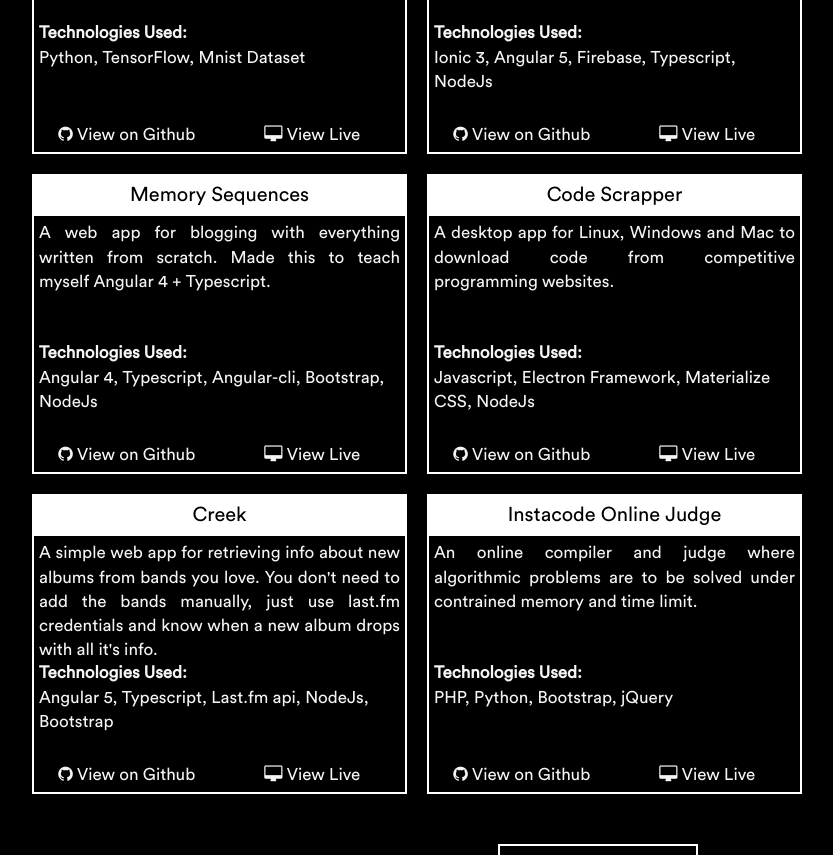
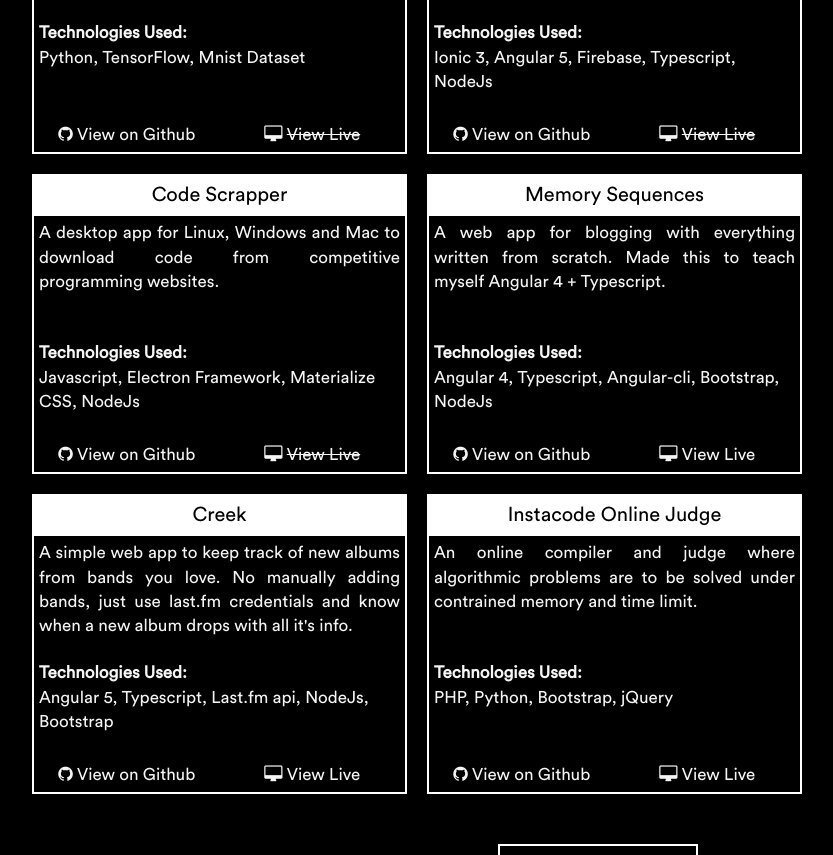
Before and after one commit to strcoder4007/theTownCenter, an Angular app: page / in a window 1280 px wide. Shown: the part 580-1435 px from the top of the page, without its empty margins (42-875 px from the left). Built offline with nearby package versions, Linux system fonts and the light colour scheme.

Commit message:
strike implemented finally

```diff
--- a/src/app/home/home.component.css
+++ b/src/app/home/home.component.css
@@ -87,6 +87,22 @@
     bottom: 5px;
     width: 100%;
 }
+
+.disableEffect:hover {
+    color:gray !important;
+}
+
+
+
+
+
+
+
+
+
+
+
+
 
 @media(max-width: 1920px) {
     .mynavOptions{
--- a/src/app/home/home.component.html
+++ b/src/app/home/home.component.html
@@ -33,8 +33,12 @@
   <div class="row gutter-0 linkSection">
     <div class="col-xs-6" style="text-align: center"><a href="{{project.git}}" class="projectLink" target="_blank"><i class="fa fa-github"></i>&nbsp;View on Github</a>
     </div>
-    <div class="col-xs-6" style="text-align: center"><a href="{{project.live}}" class="projectLink" target="_blank"><i class="fa fa-desktop"></i>&nbsp;View Live</a>
+    <div *ngIf="project.live.length != 4; else strikeBlock"class="col-xs-6" style="text-align: center"><a href="{{project.live}}" class="projectLink" target="_blank"><i class="fa fa-desktop"></i>&nbsp;View Live</a>
     </div>
+    <ng-template #strikeBlock>
+            <div class="col-xs-6 projectLink disableEffect" style="text-align: center"><i class="fa fa-desktop"></i>&nbsp;<s>View Live</s>
+            </div>
+    </ng-template>
   </div>
 
 
@@ -70,8 +74,12 @@
 <div class="row gutter-0 linkSection">
   <div class="col-xs-6" style="text-align: center"><a href="{{project.git}}" class="projectLink" target="_blank"><i class="fa fa-github"></i>&nbsp;View on Github</a>
   </div>
-  <div class="col-xs-6" style="text-align: center"><a href="{{project.live}}" class="projectLink" target="_blank"><i class="fa fa-desktop"></i>&nbsp;View Live</a>
+  <div *ngIf="project.live.length != 4; else strikeBlock"class="col-xs-6" style="text-align: center"><a href="{{project.live}}" class="projectLink" target="_blank"><i class="fa fa-desktop"></i>&nbsp;View Live</a>
   </div>
+  <ng-template #strikeBlock>
+          <div class="col-xs-6 projectLink disableEffect" style="text-align: center"><i class="fa fa-desktop"></i>&nbsp;<s>View Live</s>
+          </div>
+  </ng-template>
 </div>
 </div>
 </span>
@@ -107,8 +115,12 @@
 <div class="row gutter-0 linkSection">
   <div class="col-xs-6" style="text-align: center"><a href="{{project.git}}" class="projectLink" target="_blank"><i class="fa fa-github"></i>&nbsp;View on Github</a>
   </div>
-  <div class="col-xs-6" style="text-align: center"><a href="{{project.live}}" class="projectLink" target="_blank"><i class="fa fa-desktop"></i>&nbsp;View Live</a>
+  <div *ngIf="project.live.length != 4; else strikeBlock"class="col-xs-6" style="text-align: center"><a href="{{project.live}}" class="projectLink" target="_blank"><i class="fa fa-desktop"></i>&nbsp;View Live</a>
   </div>
+  <ng-template #strikeBlock>
+          <div class="col-xs-6 projectLink disableEffect" style="text-align: center"><i class="fa fa-desktop"></i>&nbsp;<s>View Live</s>
+          </div>
+  </ng-template>
 </div>
 </div>
 </span>
--- a/src/assets/data.json
+++ b/src/assets/data.json
@@ -14,6 +14,13 @@
         "live": "null"
     },
     {
+        "heading": "Code Scrapper",
+        "about": "A desktop app for Linux, Windows and Mac to download code from competitive programming websites.",
+        "tech": ["Javascript", "Electron Framework", "Materialize CSS", "NodeJs"],
+        "git": "https://github.com/strcoder4007/codescrapper",
+        "live": "null"
+    },
+    {
         "heading": "Memory Sequences",
         "about": "A web app for blogging with everything written from scratch. Made this to teach myself Angular 4 + Typescript.",
         "tech": ["Angular 4", "Typescript", "Angular-cli", "Bootstrap", "NodeJs"],
@@ -21,15 +28,8 @@
         "live": "http://18.221.40.67/memseq/"
     },
     {
-        "heading": "Code Scrapper",
-        "about": "A desktop app for Linux, Windows and Mac to download code from competitive programming websites.",
-        "tech": ["Javascript", "Electron Framework", "Materialize CSS", "NodeJs"],
-        "git": "https://github.com/strcoder4007/codescrapper",
-        "live": "null"
-    },
-    {
         "heading": "Creek",
-        "about": "A simple web app for retrieving info about new albums from bands you love. You don't need to add the bands manually, just use last.fm credentials and know when a new album drops with all it's info.",
+        "about": "A simple web app to keep track of new albums from bands you love. No manually adding bands, just use last.fm credentials and know when a new album drops with all it's info.",
         "tech": ["Angular 5", "Typescript", "Last.fm api", "NodeJs", "Bootstrap"],
         "git": "https://github.com/strcoder4007/creek",
         "live": "http://18.221.40.67/creek/"
@@ -53,7 +53,7 @@
         "about": "Official website for a college club SAE KIET (mech. engineering) re-written in AngularJs.",
         "tech": ["AngularJs", "Javascript", "Bootstrap", "NodeJs"],
         "git": "https://github.com/strcoder4007/sae_nodejs",
-        "live": "null"
+        "live": "http://18.221.40.67/saekiet/"
     },
     {
         "heading": "Code Hour",
@@ -106,7 +106,7 @@
     },
     {
         "heading": "Personal Website",
-        "about": "Personal website for some one else written in Vanilla Javascript.",
+        "about": "Personal website for a client written in Vanilla Javascript.",
         "tech": ["Javascript", "Bootstrap", "jQuery"],
         "git": "null",
         "live": "http://divyanshusrivastava.info"
```
